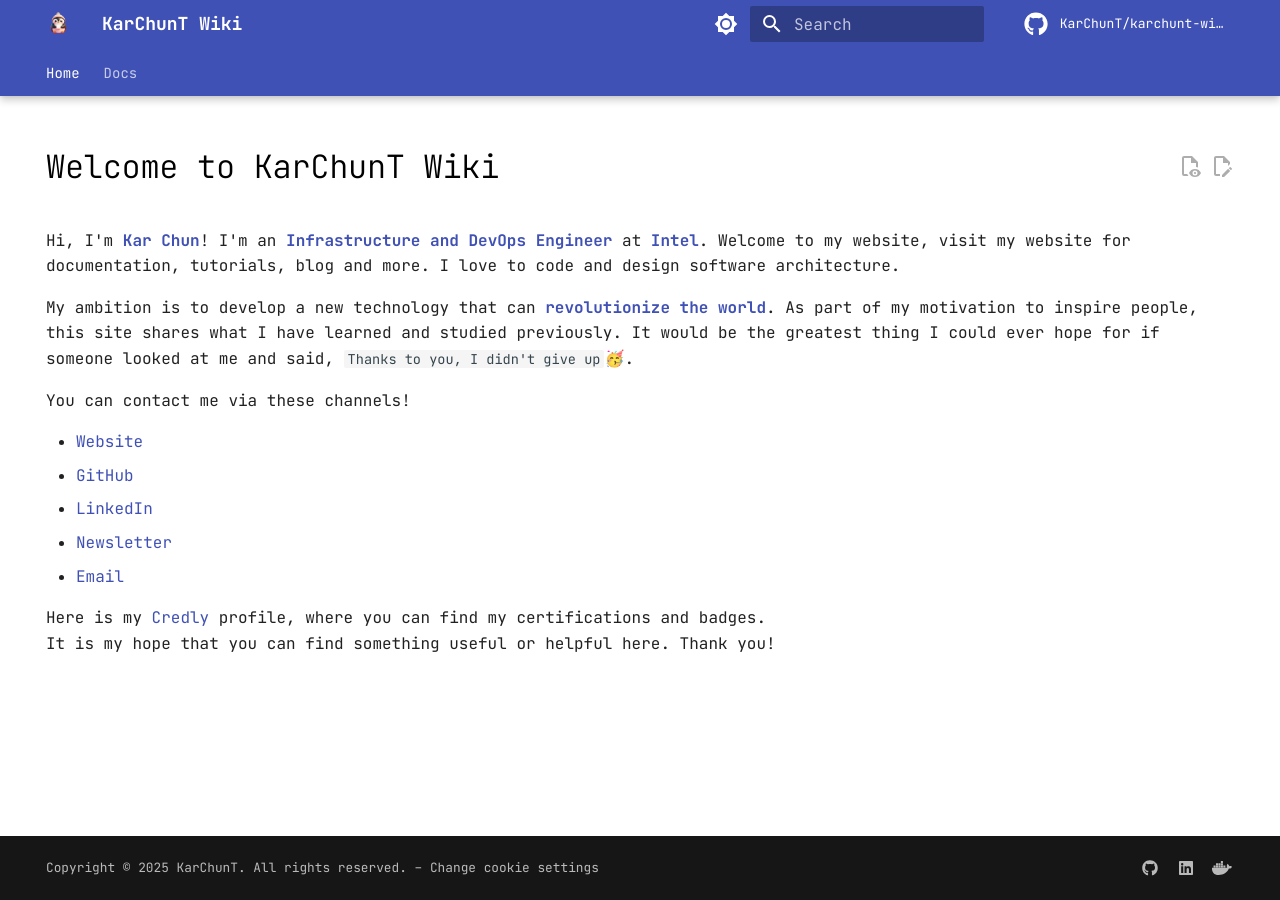
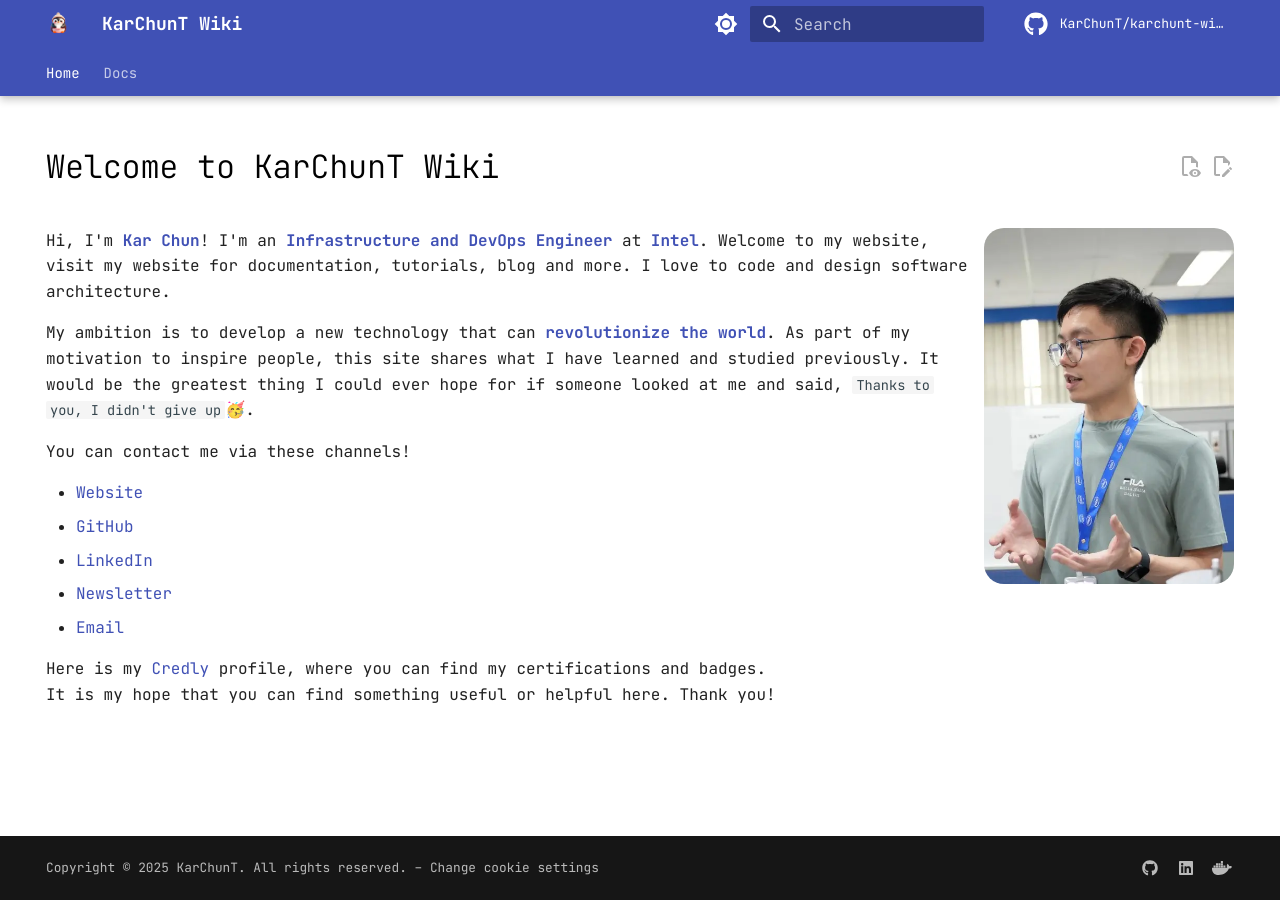
Before and after one commit to KarChunT/karchunt-wiki, an MkDocs documentation site: the page built from docs/index.md, in a window 1280 px wide. Built offline with MkDocs 1.6.1 and Material for MkDocs 9.7.7, drawn with Linux system fonts in a browser that asks for light colours; plug-ins that fetch from the network failed and are left out; comment, search, counter and statistics services are not loaded.

Commit message:
docs: add profile image and apply styling for curved images

```diff
--- a/docs/index.md
+++ b/docs/index.md
@@ -8,6 +8,8 @@ hide:
 ---
 
 # Welcome to KarChunT Wiki
+
+![me](./assets/anotherme.webp){ align=right width="250" height="250" .curved-img }
 
 Hi, I'm **Kar Chun**! I'm an **Infrastructure and DevOps Engineer** at **Intel**. Welcome to my website, visit my website for documentation, tutorials, blog and more. I love to code and design software architecture.
 
--- a/docs/stylesheets/extra.css
+++ b/docs/stylesheets/extra.css
@@ -26,3 +26,7 @@ strong {
 .emoji-animate {
   animation: emoji-animate 1000ms infinite;
 }
+
+.curved-img {
+  border-radius: 20px;
+}
```
Also changed, not shown: docs/assets/anotherme.webp (added).
